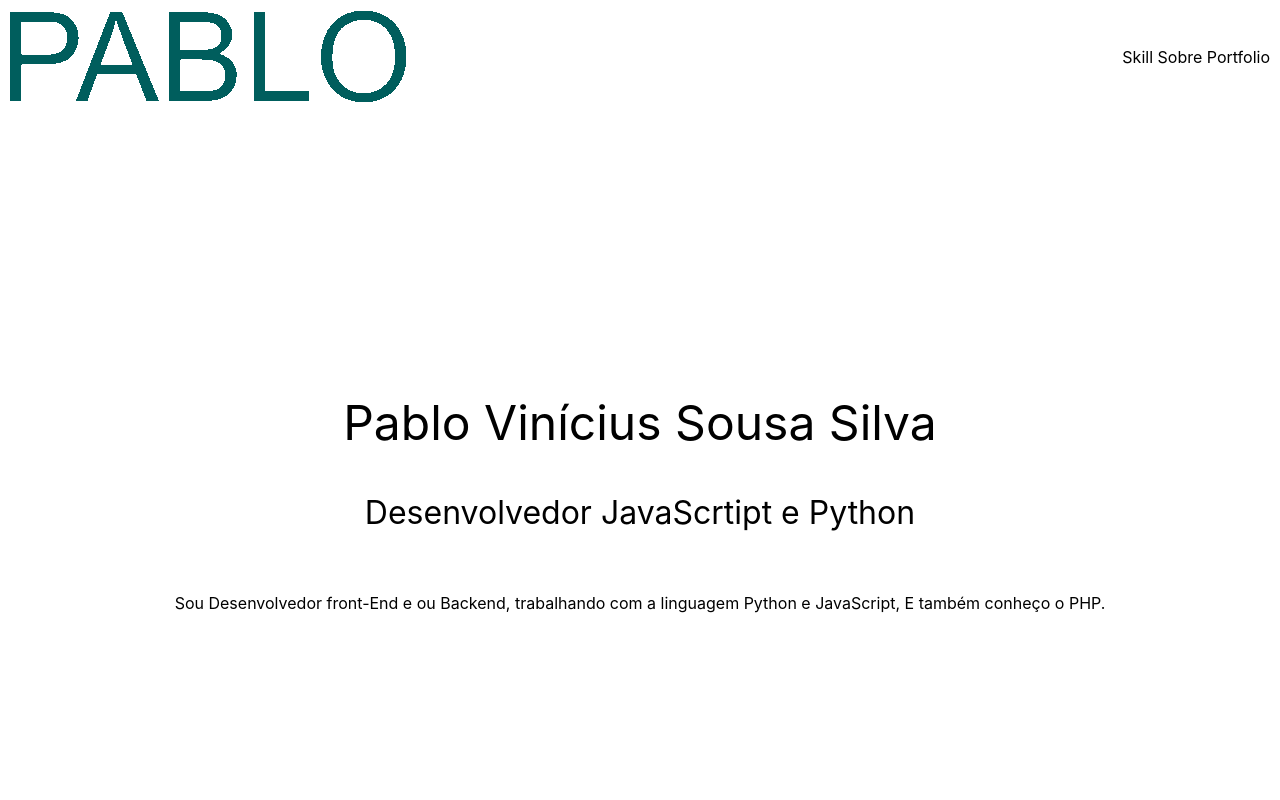
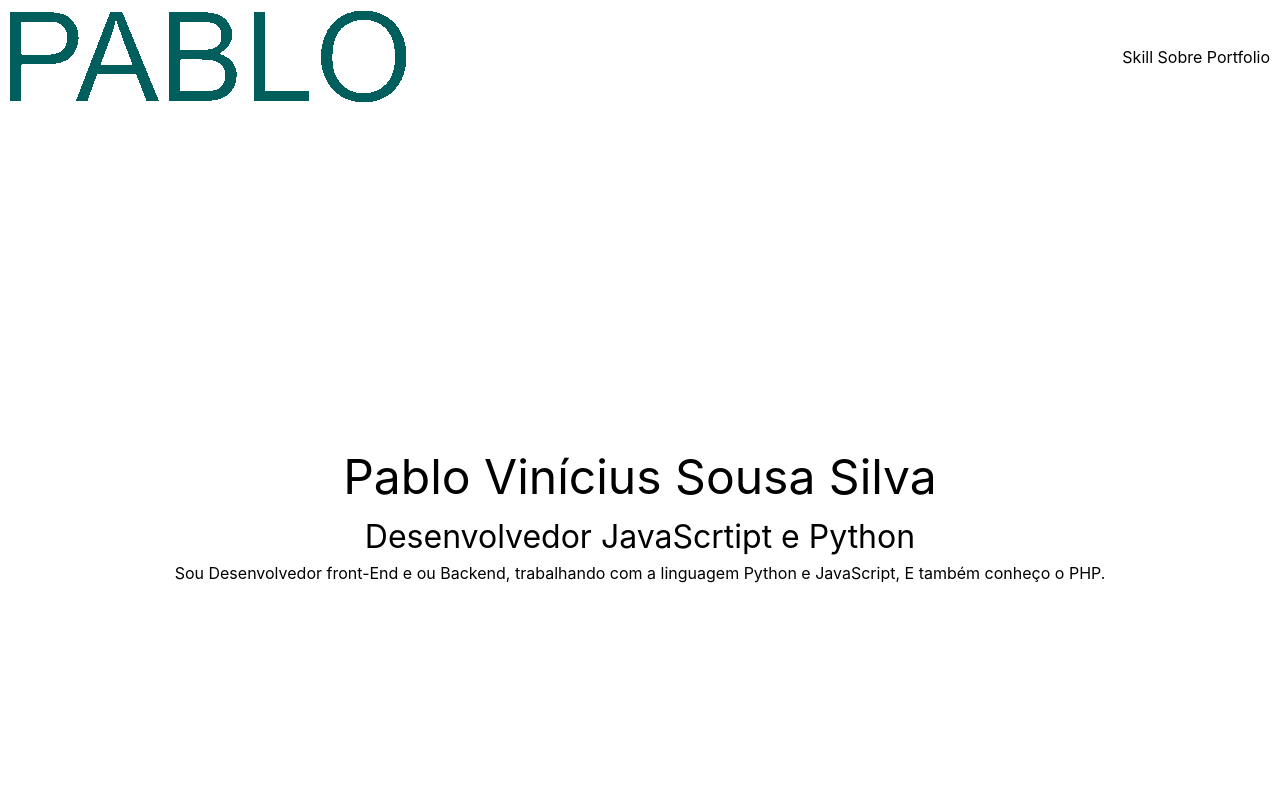
Before and after one commit to PabloViniciusSS/pablo_vinicius_portfolio, a Next.js app: page / in a window 1280 px wide. Shown: the top 800 px of the page. Built offline with nearby package versions, Linux system fonts and the light colour scheme.

Commit message:
Update Apresentacao.module.css

```diff
--- a/src/styles/Apresentacao.module.css
+++ b/src/styles/Apresentacao.module.css
@@ -6,5 +6,4 @@
   text-align: center;
   width: 100%;
   height: 100vh;
-  line-height: 90px;
 }
```
